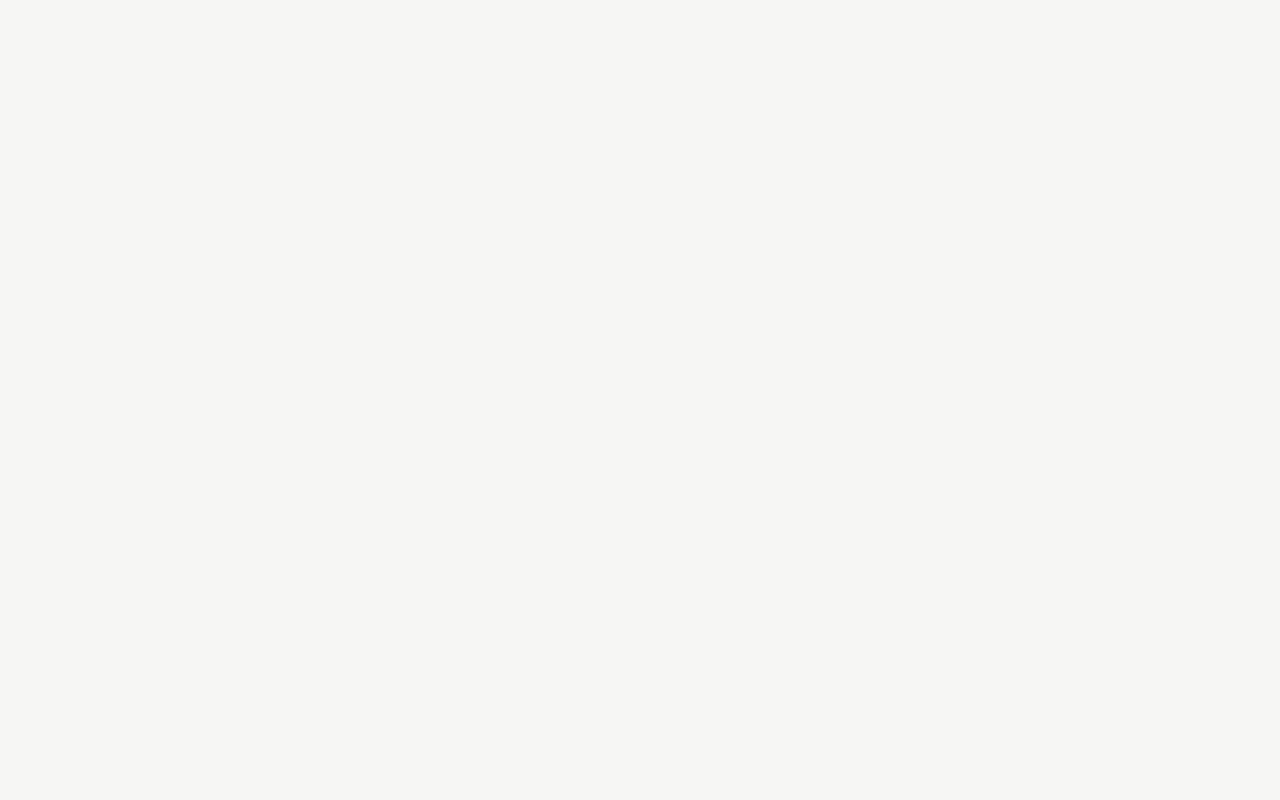
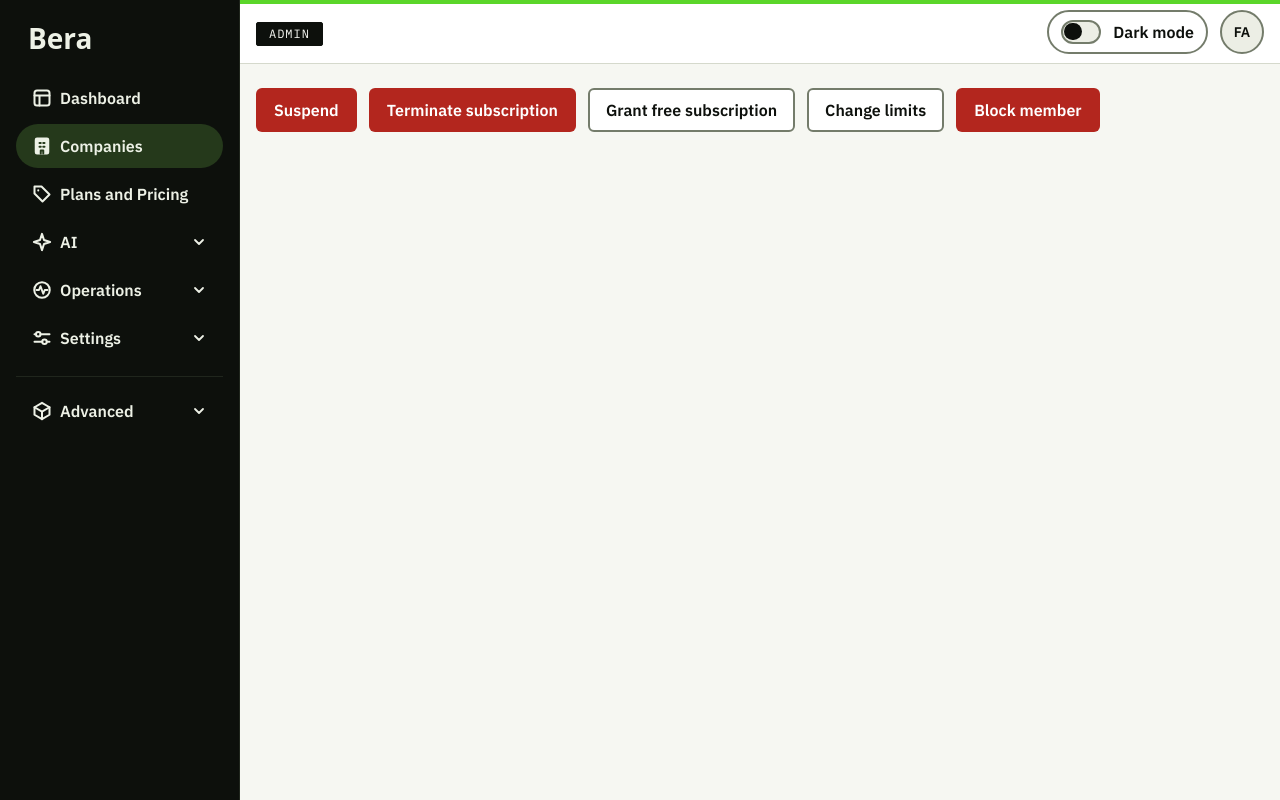
Before and after one commit to fahadabid545/BERA, a Next.js app in the folder web/: page /admin/companies/1 in a window 1280 px wide. Before the commit this address had no page. Built offline with nearby package versions, Linux system fonts and the light colour scheme.

Commit message:
BERA-049: Company detail page shell
Co-Authored-By: Claude Sonnet 5.5 <noreply@anthropic.com>
Claude-Session: https://claude.ai/code/session_01Sowjbr87FFSEDgdz97nazL

```diff
--- /dev/null
+++ b/web/src/app/admin/(panel)/companies/[company]/page.tsx
@@ -0,0 +1,13 @@
+import { Button } from "@/components/ui";
+
+export default function CompanyDetailPage() {
+  return (
+    <div className="page-actions">
+      <Button variant="danger">Suspend</Button>
+      <Button variant="danger">Terminate subscription</Button>
+      <Button variant="secondary">Grant free subscription</Button>
+      <Button variant="secondary">Change limits</Button>
+      <Button variant="danger">Block member</Button>
+    </div>
+  );
+}
```
Also changed, not shown: 1 other file (tests, documents, lock files or other folders).
